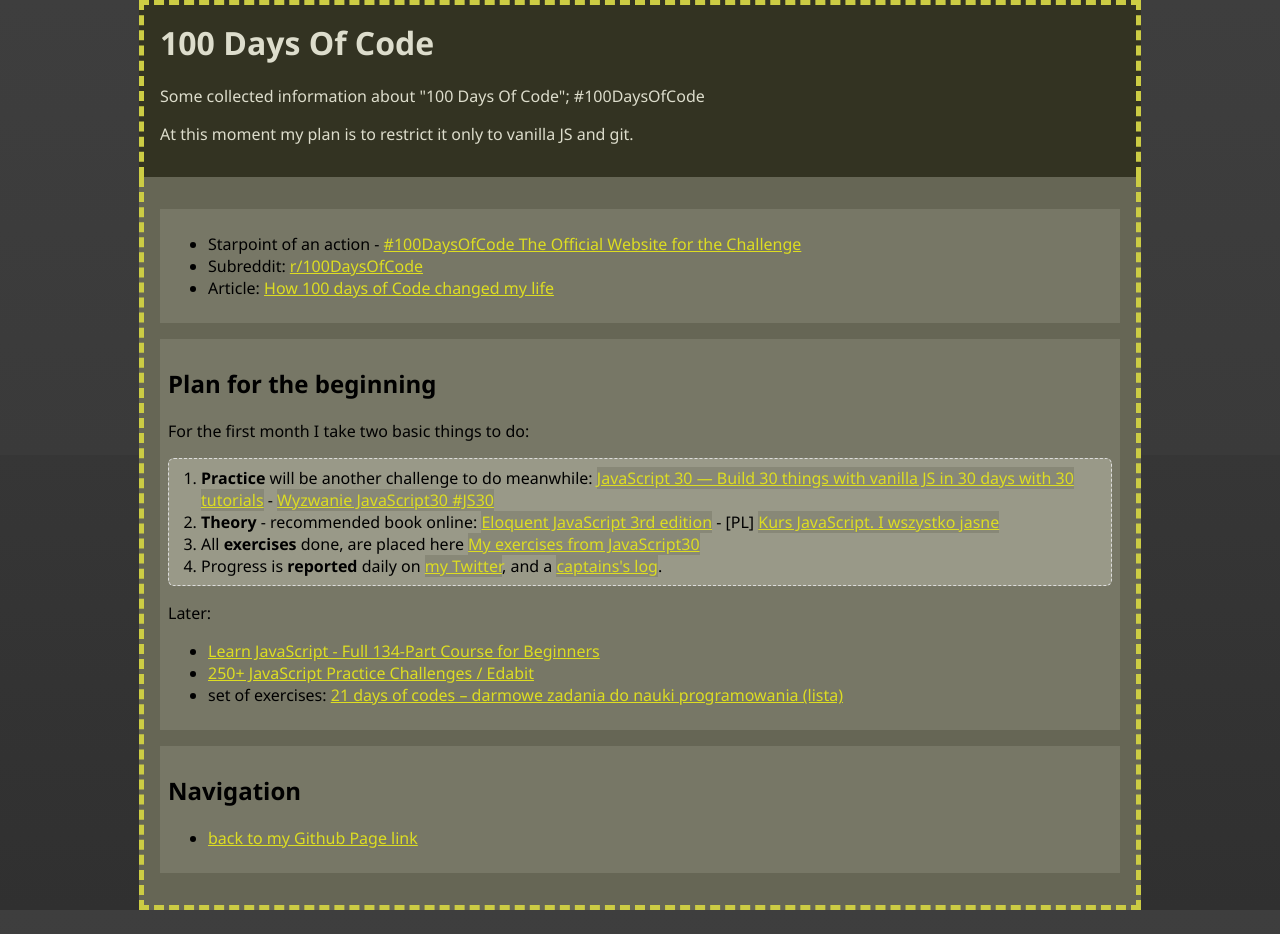
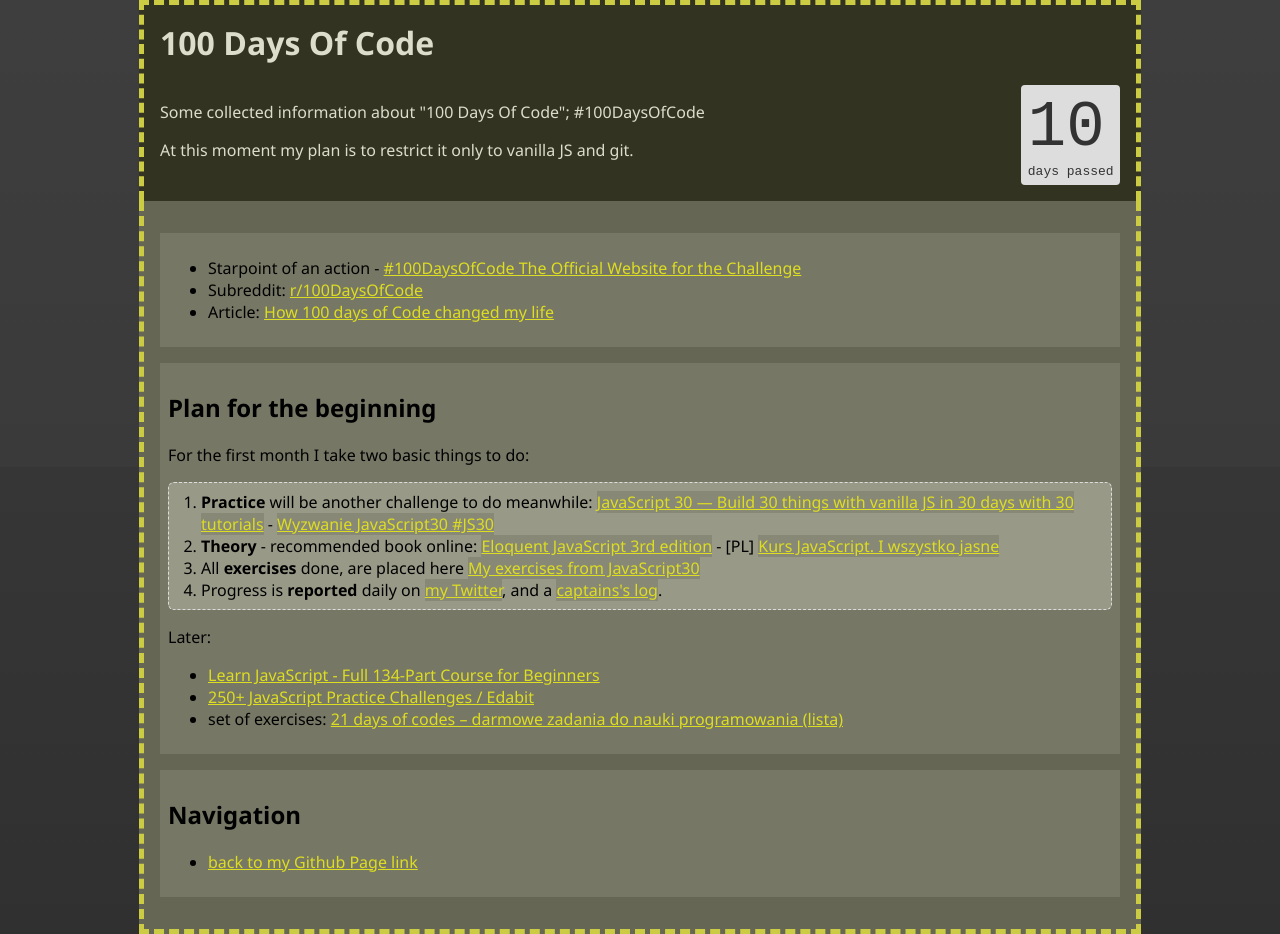
Before and after one commit to tdudkowski/tdudkowski.github.io, a Jekyll site: the page 100daysofcode.html, which Jekyll copies as it is, in a window 1280 px wide. Built offline with Jekyll 4.4.1, drawn with Linux system fonts in a browser that asks for light colours; before the commit the page ends 910 px from its top, so only the background shows below that.

Commit message:
Update 100daysofcode.html

```diff
--- a/100daysofcode.html
+++ b/100daysofcode.html
@@ -73,7 +73,32 @@
 
   section ol a:hover {
    color: #333;
+  }
 
+      header {
+      display: flex;
+      flex-wrap: wrap;
+      align-content: space-between;
+    }
+
+    header h1 {
+      flex: 1;
+      flex-basis: 100%;
+      width: 100%;
+    }
+
+    .counter {
+      margin-left: auto;
+      background-color: #ddd;
+      font-family: monospace;
+      padding: .4rem;
+      border-radius: 4px;
+      color: #333;
+    }
+
+    .counter span {
+      text-align: center;
+      font-size: 4rem;
     }
  </style>
 </head>
@@ -81,8 +106,11 @@
 <body>
   <header>
     <h1>100 Days Of Code</h1>
+    <div>
       <p>Some collected information about "100 Days Of Code"; #100DaysOfCode</p>
       <p>At this moment my plan is to restrict it only to vanilla JS and git.</p>
+    </div>
+    <div class="counter"><span>10</span><br>days passed</div>
   </header>
  <main>
   <section>
```
Also changed, not shown: other parts of 100daysofcode.html (+13 -0 lines). Lines whose indentation alone changed are shown as unchanged.
